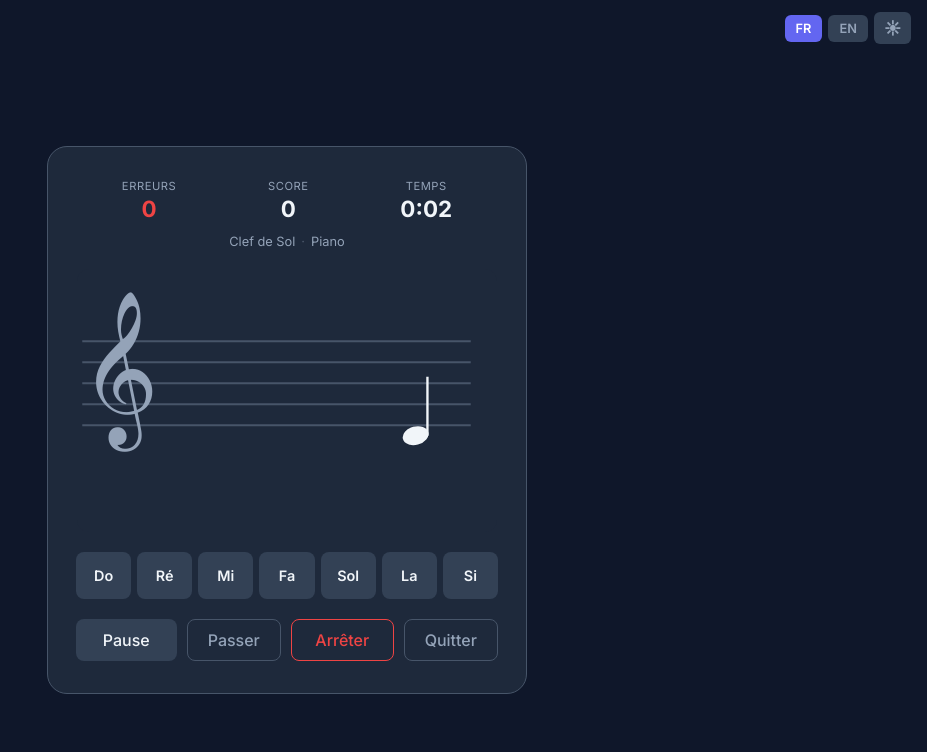
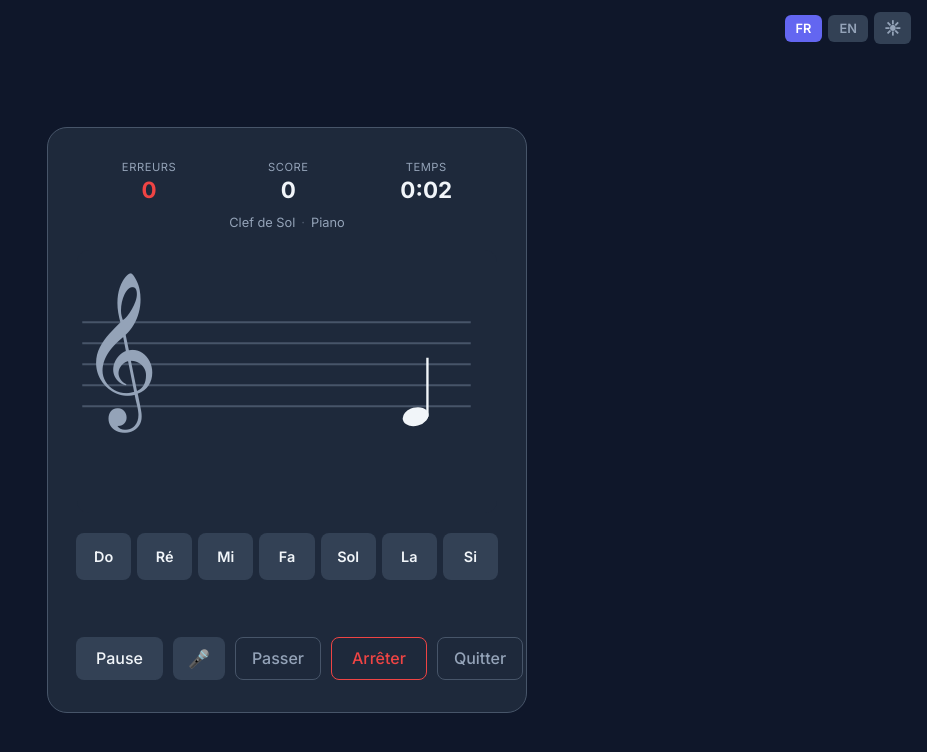
Before and after one commit to pauldubois98/NotesReadingTrainer, a Vue app: page / in a window 1280 px wide. Both pictures are taken after a click on the button "Commencer". Shown: the top 752 px of the page, without its empty margins (353-1280 px from the left). Built offline with nearby package versions, Linux system fonts and the light colour scheme.

Commit message:
added voice recognition support

```diff
--- a/src/App.vue
+++ b/src/App.vue
@@ -52,6 +52,7 @@
           </label>
           <input type="range" min="0" max="5" v-model.number="maxHistory" class="slider" />
         </div>
+
       </div>
 
       <!-- Staff preview -->
@@ -102,14 +103,35 @@
         >{{ note }}</button>
       </div>
 
+      <!-- Voice heard indicator -->
+      <div class="voice-heard" :class="{ visible: isListening && lastHeard }">
+        {{ t.voiceHeard }}: <strong>{{ lastHeard }}</strong>
+      </div>
+
       <!-- Controls -->
       <div class="controls">
         <button class="btn-secondary" @click="togglePause">
           {{ paused ? t.resume : t.pause }}
         </button>
+        <button
+          v-if="voiceSupported"
+          :class="['btn-mic', { active: isListening }]"
+          :title="isListening ? t.voiceOff : t.voiceOn"
+          :disabled="paused"
+          @click="toggleVoice"
+        >🎤</button>
         <button class="btn-skip" :disabled="paused || !!feedback" @click="skipNote">{{ t.skip }}</button>
         <button class="btn-danger" @click="stopGame">{{ t.stop }}</button>
         <button class="btn-quit" @click="quitGame">{{ t.quit }}</button>
+      </div>
+
+      <!-- Mic threshold (shown only while voice is active) -->
+      <div v-if="voiceSupported && isListening" class="mic-threshold-row">
+        <label class="setting-label">
+          🎤 {{ t.micThreshold }} —
+          <span class="slider-value">{{ micThreshold === 0 ? t.micOff : micThreshold + '%' }}</span>
+        </label>
+        <input type="range" min="0" max="90" step="5" v-model.number="micThreshold" class="slider" />
       </div>
     </div>
 
@@ -164,6 +186,7 @@
 import { ref, computed, watch, onBeforeUnmount } from 'vue'
 import MusicStaff from './components/MusicStaff.vue'
 import { useI18n, INSTRUMENTS_BY_CLEF } from './i18n.js'
+import { useVoiceInput } from './composables/useVoiceInput.js'
 
 // --- Theme ---
 const isDark = ref(true)
@@ -180,6 +203,7 @@ const t = computed(() => useI18n(lang.value))
 const clef = ref('sol')
 const instrument = ref('piano')
 const maxHistory = ref(3)
+const micThreshold = ref(0)  // 0–90, used as confidence threshold / 100
 
 const availableInstruments = computed(() => INSTRUMENTS_BY_CLEF[clef.value] ?? [])
 
@@ -326,6 +350,7 @@ function togglePause() { paused.value = !paused.value }
 function quitGame() {
   stopTimer()
   if (feedbackTimeout) clearTimeout(feedbackTimeout)
+  if (isListening.value) toggleVoice()
   feedback.value = null
   noteHistory.value = []
   screen.value = 'setup'
@@ -334,6 +359,7 @@ function quitGame() {
 function stopGame() {
   stopTimer()
   if (feedbackTimeout) clearTimeout(feedbackTimeout)
+  if (isListening.value) toggleVoice()
   screen.value = 'summary'
 }
 
@@ -341,6 +367,10 @@ function playAgain() {
   screen.value = 'setup'
   noteHistory.value = []
 }
+
+// --- Voice input ---
+const { isSupported: voiceSupported, isListening, lastHeard, toggle: toggleVoice } =
+  useVoiceInput({ lang, onNote: answer, micThreshold })
 
 onBeforeUnmount(() => {
   stopTimer()
@@ -506,6 +536,40 @@ onBeforeUnmount(() => {
   color: var(--primary);
   font-weight: 700;
 }
+
+.btn-mic {
+  background: var(--surface-2);
+  border-radius: var(--radius-sm);
+  padding: 10px 14px;
+  border: 1px solid transparent;
+  color: var(--text-muted);
+  font-size: 1.1rem;
+  flex: 0 0 auto;
+}
+.btn-mic.active { border-color: var(--primary); color: var(--primary); animation: pulse-mic 1.8s ease infinite; }
+.btn-mic:disabled { opacity: 0.4; cursor: not-allowed; }
+
+@keyframes pulse-mic {
+  0%, 100% { box-shadow: 0 0 0 0 color-mix(in srgb, var(--primary) 40%, transparent); }
+  50%       { box-shadow: 0 0 0 6px color-mix(in srgb, var(--primary) 0%, transparent); }
+}
+
+.mic-threshold-row {
+  display: flex;
+  flex-direction: column;
+  gap: 6px;
+  padding: 4px 2px 0;
+}
+
+.voice-heard {
+  text-align: center;
+  font-size: 0.82rem;
+  color: var(--text-muted);
+  min-height: 1.3em;
+  opacity: 0;
+  transition: opacity 0.2s ease;
+}
+.voice-heard.visible { opacity: 1; }
 
 .btn-quit {
   background: transparent;
--- /dev/null
+++ b/src/composables/useVoiceInput.js
@@ -0,0 +1,118 @@
+import { ref, watch, onUnmounted } from 'vue'
+
+// Maps what the browser might transcribe → canonical lowercase note name
+const ALIASES = {
+  do: 'do', doe: 'do',
+  ré: 'ré', re: 'ré', ray: 'ré', reh: 'ré',
+  mi: 'mi', me: 'mi',
+  fa: 'fa',
+  sol: 'sol', soul: 'sol', sole: 'sol',
+  la: 'la',
+  si: 'si', see: 'si', sea: 'si',
+}
+
+// Canonical note name → answer index (0 = Do … 6 = Si)
+const NOTE_INDEX = { do: 0, ré: 1, mi: 2, fa: 3, sol: 4, la: 5, si: 6 }
+
+// Strip everything except letters + é, return first note word found in transcript
+function extractNote(transcript) {
+  const words = transcript.trim().toLowerCase().split(/\s+/)
+  for (const word of words) {
+    const clean = word.replace(/[^a-zé]/g, '')
+    const canonical = ALIASES[clean]
+    if (canonical !== undefined) return canonical
+  }
+  return null
+}
+
+export function useVoiceInput({ lang, onNote, micThreshold }) {
+  const SR = typeof window !== 'undefined'
+    ? (window.SpeechRecognition || window.webkitSpeechRecognition)
+    : null
+
+  const isSupported = ref(!!SR)
+  const isListening = ref(false)
+  const lastHeard = ref('')
+
+  if (!SR) return { isSupported, isListening, lastHeard, toggle: () => {} }
+
+  let recognition = null
+  let heardTimer = null
+
+  function buildRecognition() {
+    if (recognition) { recognition.abort(); recognition = null }
+
+    recognition = new SR()
+    recognition.continuous = true
+    recognition.interimResults = false
+    // NOTE: SpeechGrammarList is intentionally omitted — in Chrome 90+ it can
+    // suppress onresult entirely when audio doesn't perfectly match the grammar.
+    recognition.lang = lang.value === 'fr' ? 'fr-FR' : 'en-US'
+
+    recognition.onresult = (e) => {
+      // Scan every new final result in this event
+      const threshold = (micThreshold?.value ?? 0) / 100
+      for (let i = e.resultIndex; i < e.results.length; i++) {
+        if (!e.results[i].isFinal) continue
+        const confidence = e.results[i][0].confidence
+        // confidence=0 means the browser didn't provide a score — let it through
+        if (threshold > 0 && confidence > 0 && confidence < threshold) continue
+        const transcript = e.results[i][0].transcript
+        const canonical = extractNote(transcript)
+        if (canonical === null) continue
+
+        const idx = NOTE_INDEX[canonical]
+        if (idx === undefined) continue
+
+        lastHeard.value = canonical
+        if (heardTimer) clearTimeout(heardTimer)
+        heardTimer = setTimeout(() => { lastHeard.value = '' }, 900)
+
+        onNote(idx)
+        break  // one note per event
+      }
+    }
+
+    recognition.onerror = (e) => {
+      if (e.error === 'not-allowed' || e.error === 'service-not-allowed') {
+        isListening.value = false
+      }
+      // other errors (network, aborted) are transient — onend will restart
+    }
+
+    recognition.onend = () => {
+      // Browser stops after ~60 s of silence; restart while still active
+      if (isListening.value) {
+        try { recognition.start() } catch (_) {}
+      }
+    }
+  }
+
+  function toggle() {
+    if (isListening.value) {
+      isListening.value = false
+      recognition?.abort()
+    } else {
+      buildRecognition()
+      isListening.value = true
+      recognition.start()
+    }
+  }
+
+  // Rebuild with correct locale when the user switches language
+  watch(() => lang.value, () => {
+    if (isListening.value) {
+      recognition?.abort()
+      buildRecognition()
+      try { recognition.start() } catch (_) {}
+    }
+  })
+
+  onUnmounted(() => {
+    isListening.value = false
+    recognition?.abort()
+    if (heardTimer) clearTimeout(heardTimer)
+  })
+
+  return { isSupported, isListening, lastHeard, toggle }
+}
--- a/src/i18n.js
+++ b/src/i18n.js
@@ -13,6 +13,11 @@ export const translations = {
     skip: 'Passer',
     quit: 'Quitter',
     pastNotes: 'Notes précédentes',
+    voiceOn: 'Activer la voix',
+    voiceOff: 'Désactiver la voix',
+    voiceHeard: 'Entendu',
+    micThreshold: 'Seuil micro',
+    micOff: 'désactivé',
     pause: 'Pause',
     resume: 'Reprendre',
     score: 'Score',
@@ -55,6 +60,11 @@ export const translations = {
     skip: 'Skip',
     quit: 'Quit',
     pastNotes: 'Past notes',
+    voiceOn: 'Enable voice',
+    voiceOff: 'Disable voice',
+    voiceHeard: 'Heard',
+    micThreshold: 'Mic threshold',
+    micOff: 'off',
     pause: 'Pause',
     resume: 'Resume',
     score: 'Score',
```
Also changed, not shown: 1 other file (tests, documents, lock files or other folders).
